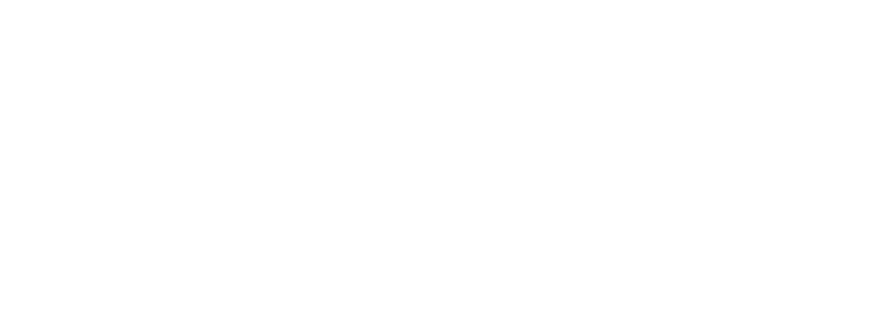
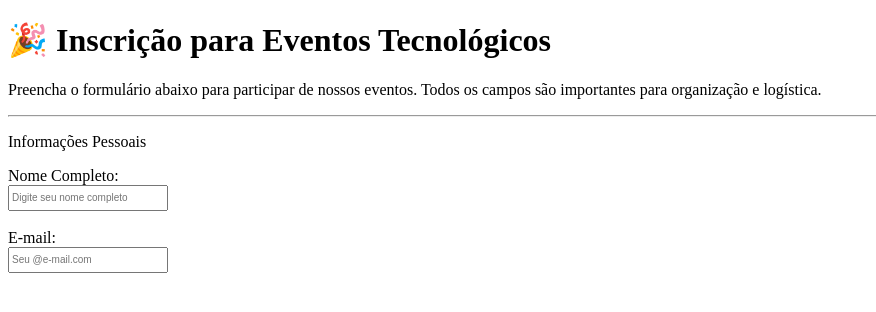
Before and after one commit to Katrisbug/blog-tec, a plain HTML site: page eventos.html in a window 1280 px wide. Shown: the whole page, without its empty margins (0-876 px from the left). Drawn offline with Linux system fonts and the light colour scheme.

Commit message:
começo de eventos

```diff
--- a/eventos.html
+++ b/eventos.html
@@ -0,0 +1,40 @@
+<!DOCTYPE html>
+<html lang="pt-br">
+<head>
+    <meta charset="UTF-8">
+    <meta name="viewport" content="width=device-width, initial-scale=1.0">
+    <title>📰TecnoBlog💻</title>
+</head>
+
+<body>
+
+    <h1>🎉 Inscrição para Eventos Tecnológicos</h1>
+    <p>
+        Preencha o formulário abaixo para participar
+        de nossos eventos. Todos os campos são
+        importantes para organização e logística.
+    </p>
+    <hr>
+
+    <p>Informações Pessoais</p>
+
+    <form action="/processar-dados" method="post">
+        <label for="nome">Nome Completo:</label>
+        <br>
+
+        <input type="text" id="Nome" placeholder="Digite seu nome completo"
+        name="Nome" style="width: 12%; height:20px; font-size:10px;">
+        <br>
+        <br>
+
+        <label for="email">E-mail:</label>
+        <br>
+
+        <input type="email" id="E-mail" placeholder="Seu @e-mail.com"
+        name="E-mail" style="width: 12%; height:20px; font-size:10px;">
+        <br>
+        <br>
+
+    </form>
+</body>
+</html>
```
Also changed, not shown: blogcss.html (+1 -0 lines), bloghtml.html (+1 -0 lines), index.html (+1 -1 lines), blogs.html (deleted).
